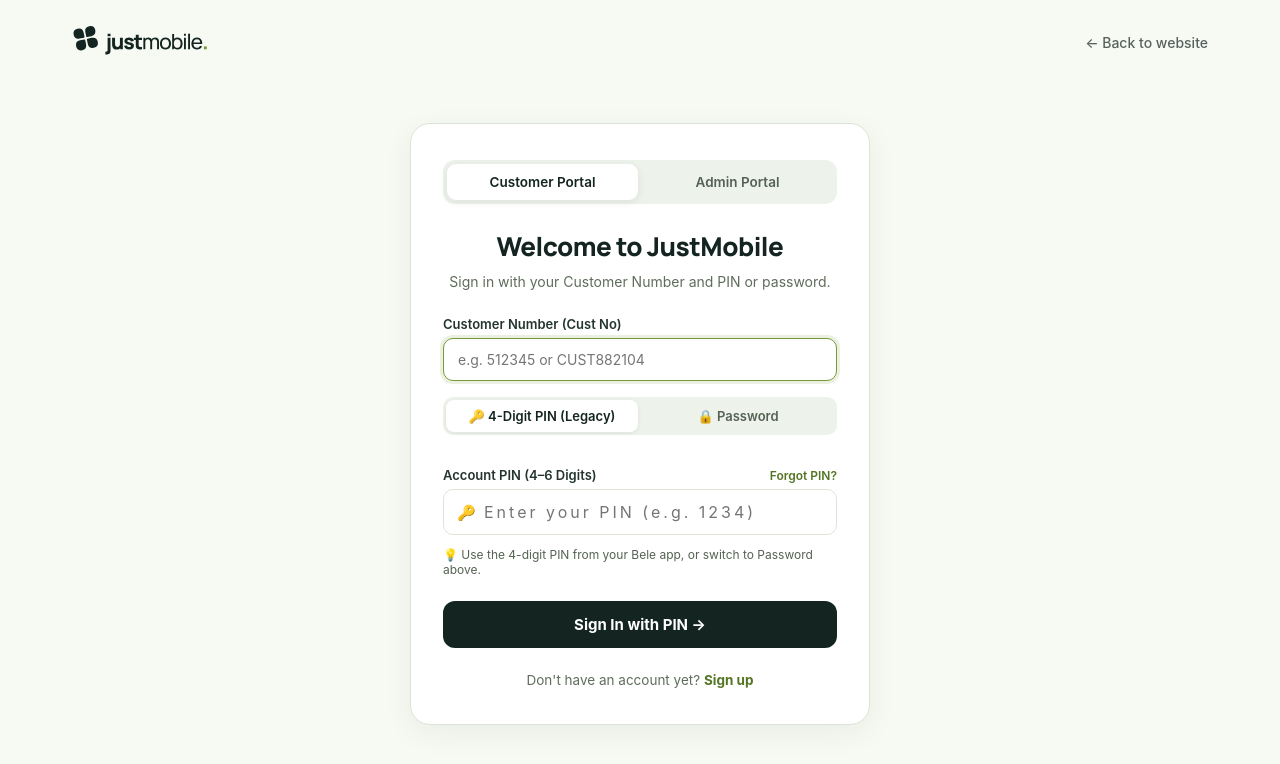
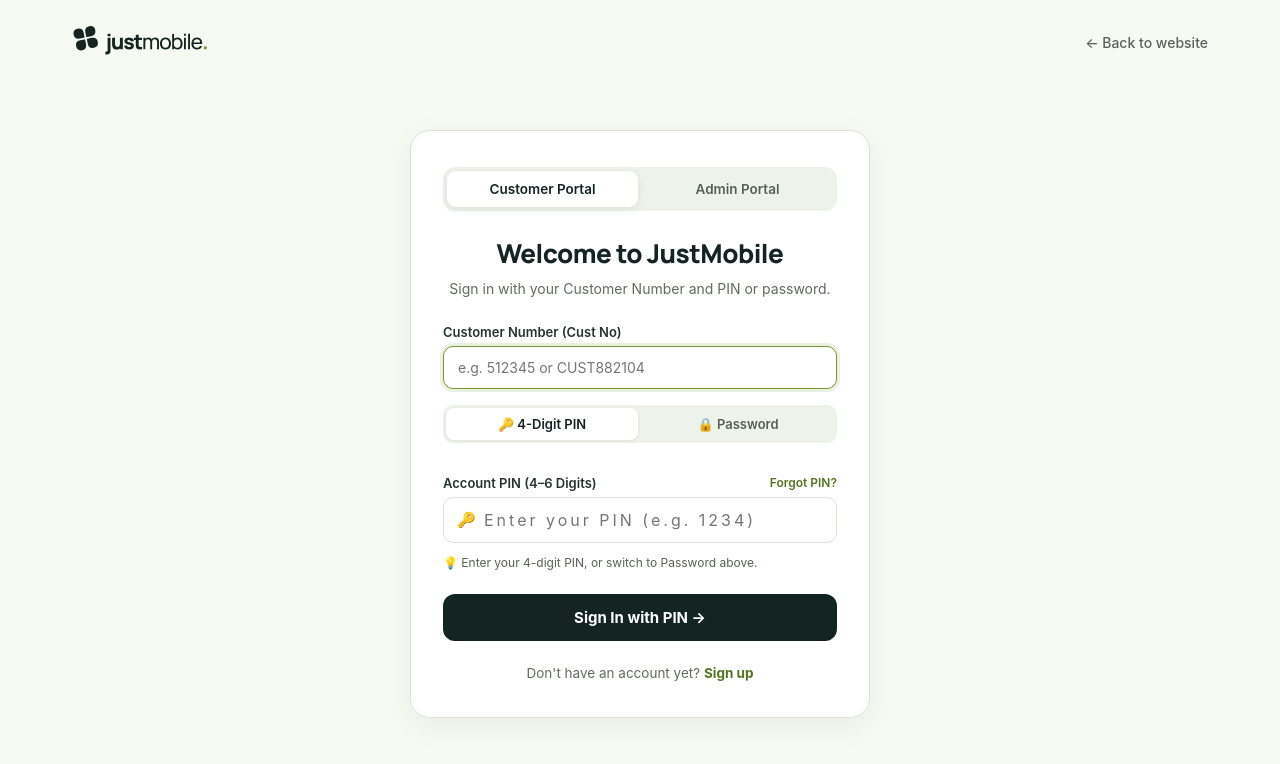
Before and after one commit to macworldgithub/just-mobile-development-FE, a Next.js app: page /login in a window 1280 px wide. Shown: the top 764 px of the page. Built offline with nearby package versions, Linux system fonts and the light colour scheme; no server answers; a web font is replaced by a local one.

Commit message:
chore: remove legacy label from PIN login UI

```diff
--- a/src/app/login/login.module.css
+++ b/src/app/login/login.module.css
@@ -177,7 +177,7 @@
   font-size: 16px !important;
 }
 
-.legacyNote {
+.pinHint {
   font-size: 12px;
   color: #556253;
   margin-top: 6px;
--- a/src/app/login/page.tsx
+++ b/src/app/login/page.tsx
@@ -302,7 +302,7 @@ function LoginFormContent() {
                 setErrorMsg('');
               }}
             >
-              <span>🔑 4-Digit PIN (Legacy)</span>
+              <span>🔑 4-Digit PIN</span>
             </button>
             <button
               type="button"
@@ -362,8 +362,8 @@ function LoginFormContent() {
                 className={`${styles.input} ${styles.pinInput}`}
               />
             </div>
-            <span className={styles.legacyNote}>
-              💡 Use the 4-digit PIN from your Bele app, or switch to Password above.
+            <span className={styles.pinHint}>
+              💡 Enter your 4-digit PIN, or switch to Password above.
             </span>
           </div>
         ) : (
```
